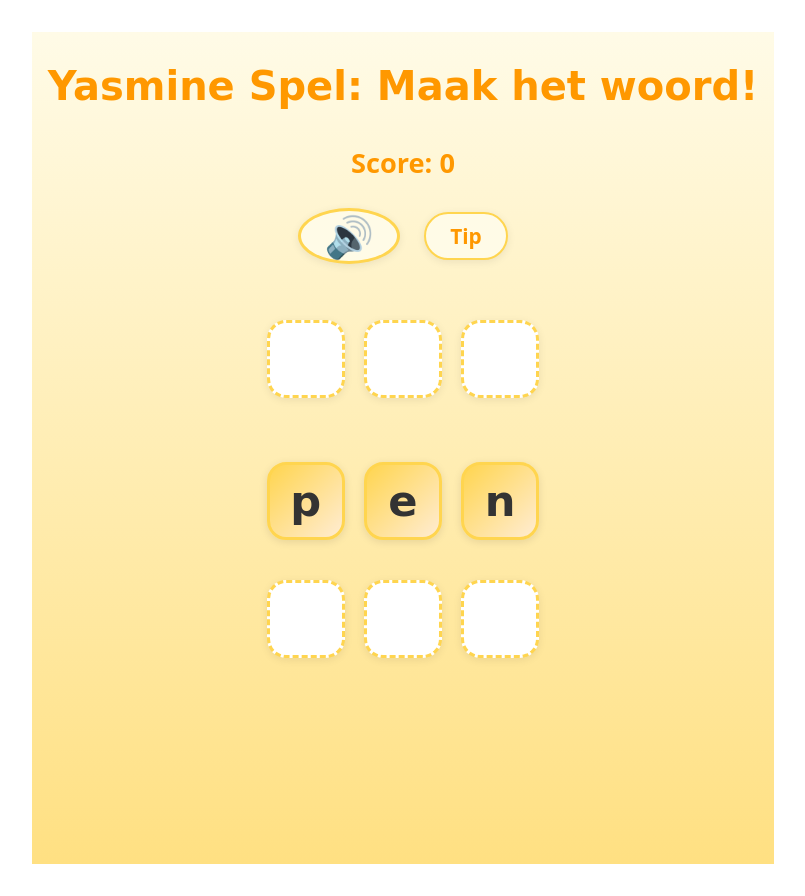
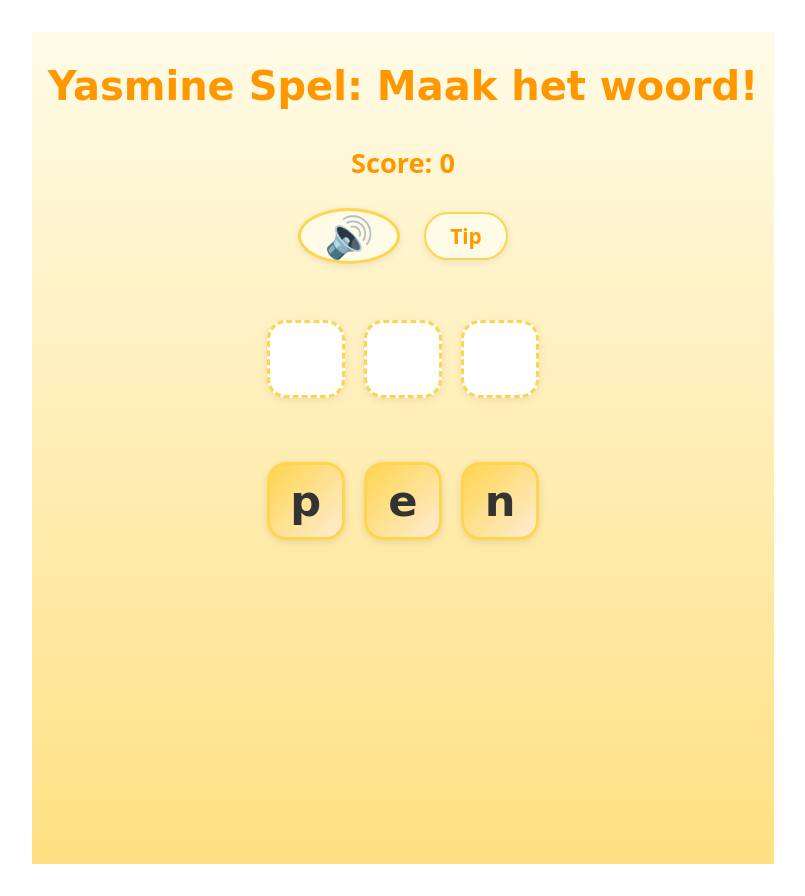
Before and after one commit to hamzaelouakili/Yasmine-Learn-to-Read, a React (Vite) app: page / in a window 1280 px wide. Shown: the whole page, without its empty margins (237-1042 px from the left). Built offline with nearby package versions, Linux system fonts and the light colour scheme.

Commit message:
remove double input fields

```diff
--- a/src/App.tsx
+++ b/src/App.tsx
@@ -202,12 +202,6 @@ function App() {
     setTipPlaying(false);
   }
 
-  // Touch drag state
-  const [touchDrag, setTouchDrag] = useState<{
-    letter: string | null;
-    origin: number | null;
-  }>({ letter: null, origin: null });
-
   return (
     <div className="game-container">
       <h1>Yasmine Spel: Maak het woord!</h1>
@@ -296,46 +290,8 @@ function App() {
             }}
             onClick={() => speakPhoneme(l)}
             onDragEnd={() => setDragged(null)}
-            // Touch events for tablets
-            onTouchStart={() => {
-              setTouchDrag({ letter: l, origin: i });
-              speakPhoneme(l);
-            }}
-            onTouchEnd={() => {
-              setTouchDrag({ letter: null, origin: null });
-            }}
-            style={{ touchAction: "none" }}
           >
             {l}
-          </div>
-        ))}
-      </div>
-      <div className="slots-row">
-        {slots.map((letter, idx) => (
-          <div
-            key={idx}
-            className={`slot ${feedback[idx]}${
-              tipHighlight === idx ? " tip-highlight" : ""
-            }`}
-            onDragOver={(e) => e.preventDefault()}
-            onDrop={() => handleDrop(idx)}
-            // Touch support: drop letter if finger released over slot
-            onTouchMove={(e) => {
-              if (touchDrag.letter) {
-                const touch = e.touches[0];
-                const target = document.elementFromPoint(
-                  touch.clientX,
-                  touch.clientY
-                );
-                if (target === e.currentTarget) {
-                  handleDrop(idx);
-                  setTouchDrag({ letter: null, origin: null });
-                }
-              }
-            }}
-            style={{ touchAction: "none" }}
-          >
-            {letter}
           </div>
         ))}
       </div>
```
